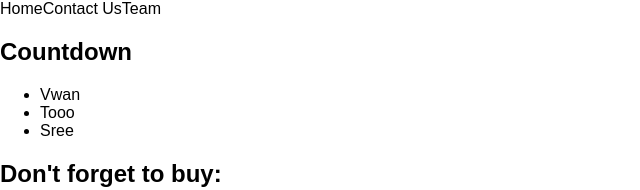
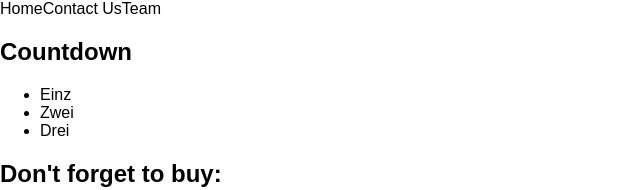
Before and after one commit to wallclockbuilder/yata, a React (Create React App) app: page / in a window 1280 px wide. Shown: the top 190 px of the page, without its empty margins (0-640 px from the left). Built offline with nearby package versions, Linux system fonts and the light colour scheme.

Commit message:
Update countup.

```diff
--- a/src/components/Countdown.js
+++ b/src/components/Countdown.js
@@ -5,9 +5,9 @@ function Countdown() {
         <div>
             <h2>Countdown</h2>
             <ul>
-                <li>Vwan</li>
-                <li>Tooo</li>
-                <li>Sree</li>
+                <li>Einz</li>
+                <li>Zwei</li>
+                <li>Drei</li>
             </ul>
         </div>
     )
```
Also changed, not shown: package.json (line endings or trailing spaces), 1 other file (tests, documents, lock files or other folders).
